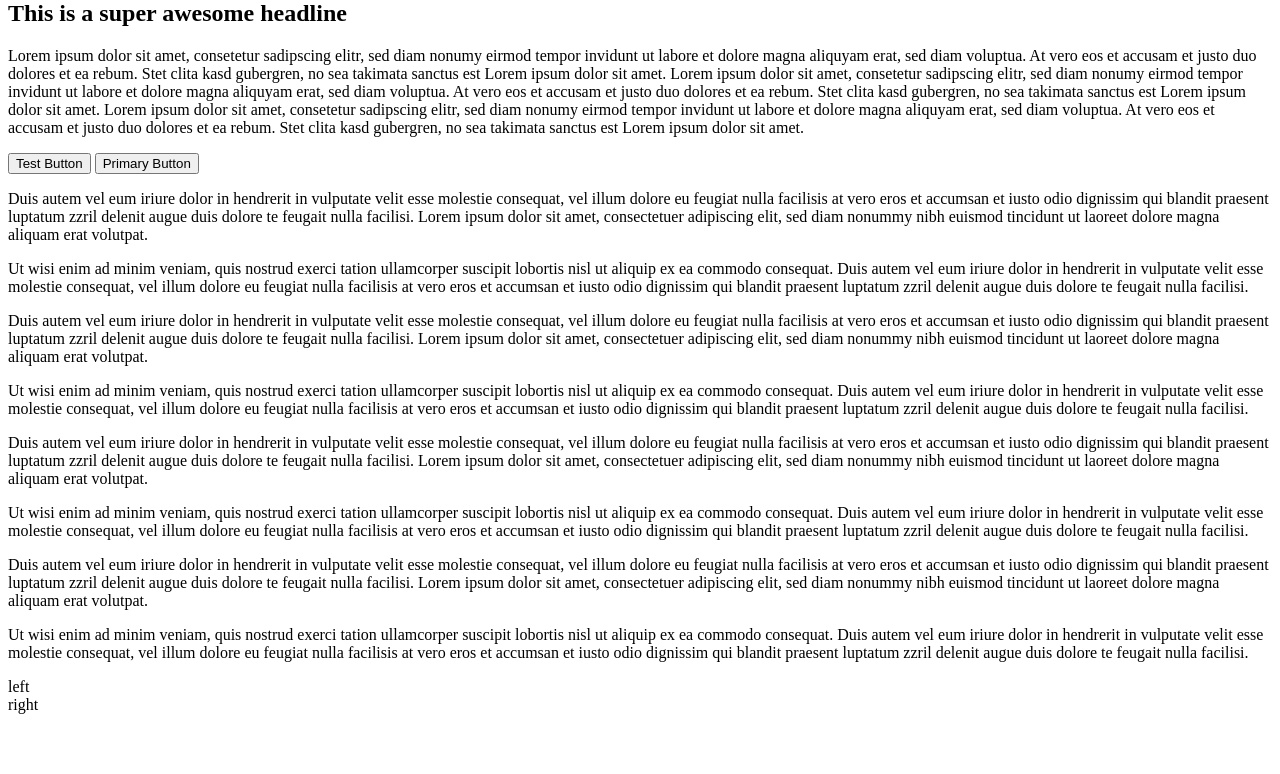
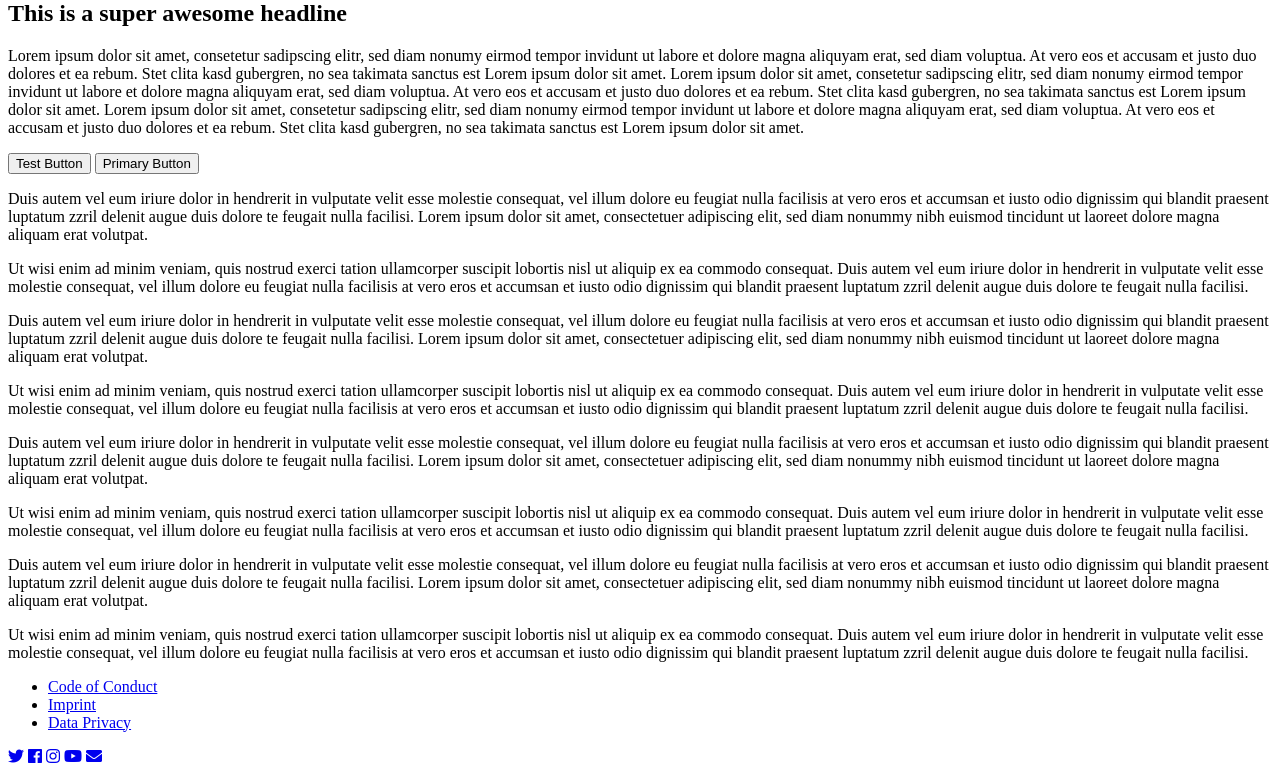
Before and after one commit to ngdeconf/ng-de.org, a Jekyll site: the page built from index.html, in a window 1280 px wide. Shown: the part 604-1378 px from the top of the page. Built offline with Jekyll 4.4.1, drawn with Linux system fonts in a browser that asks for light colours; nearby versions of some CDN libraries; before the commit the page ends 1326 px from its top, so only the background shows below that.

Commit message:
wip: social media channels

```diff
--- a/_data/socialmedia.yml
+++ b/_data/socialmedia.yml
@@ -1,19 +1,24 @@
 twitter:
+  service: Twitter
   username: "@ngdeconf"
   url: https://twitter.com/ngdeconf
 
 facebook:
+  service: Facebook
   username: ngdeconf
   url: https://facebook.com/ngdeconf
 
 newsletter:
+  service: Newsletter
   username: Newsletter
   url: https://ng-de.us5.list-manage.com/subscribe?u=465db430c1cb88ec6dea2ca40&id=a64bc22ee3
 
 instagram:
+  service: Instagram
   username: ngdeconf
   url: https://www.instagram.com/ngdeconf
 
 youtube:
+  service: Youtube
   username: Youtube
   url: https://www.youtube.com/channel/UCBw_r4N2nv72l9IV2hn042A
--- a/index.html
+++ b/index.html
@@ -76,12 +76,62 @@ layout: default
 </main>
 <footer>
   <section class="footer container">
-    <div class="row">
-      <div class="row__col row__col--small">
-        left
+    <div class="row row--two">
+      <div class="row__col">
+        <ul class="link-list">
+          <li class="link-list__item"><a href="#" rel="noopener">Code of Conduct</a></li>
+          <li class="link-list__item"><a href="#" rel="noopener">Imprint</a></li>
+          <li class="link-list__item"><a href="#" rel="noopener">Data Privacy</a></li>
+        </ul>
       </div>
-      <div class="row__col row__col--small">
-        right
+      <div class="row__col">
+        {% if site.data.socialmedia.twitter %}
+        <div class="social-media-list">
+          <a
+            class="social-media-list__item"
+            href="{{ site.data.socialmedia.twitter.url }}"
+            target="_blank"
+            rel="noopener"
+            title="{{ site.data.socialmedia.twitter.service }}"
+          ><i class="fab fa-twitter"></i></a>
+          {% endif %}
+          {% if site.data.socialmedia.facebook %}
+          <a
+            class="social-media-list__item"
+            href="{{ site.data.socialmedia.facebook.url }}"
+            target="_blank"
+            rel="noopener"
+            title="{{ site.data.socialmedia.facebook.service }}"
+          ><i class="fab fa-facebook"></i></a>
+          {% endif %}
+          {% if site.data.socialmedia.instagram %}
+          <a
+            class="social-media-list__item"
+            href="{{ site.data.socialmedia.instagram.url }}"
+            target="_blank"
+            rel="noopener"
+            title="{{ site.data.socialmedia.instagram.service }}"
+          ><i class="fab fa-instagram"></i></a>
+          {% endif %}
+          {% if site.data.socialmedia.youtube %}
+          <a
+            class="social-media-list__item"
+            href="{{ site.data.socialmedia.youtube.url }}"
+            target="_blank"
+            rel="noopener"
+            title="{{ site.data.socialmedia.youtube.service }}"
+          ><i class="fab fa-youtube"></i></a>
+          {% endif %}
+          {% if site.data.socialmedia.newsletter %}
+          <a
+            class="social-media-list__item"
+            href="{{ site.data.socialmedia.newsletter.url }}"
+            target="_blank"
+            rel="noopener"
+            title="{{ site.data.socialmedia.newsletter.service }}"
+          ><i class="fas fa-envelope"></i></a>
+          {% endif %}
+        </div>
       </div>
     </div>
   </section>
```
Also changed, not shown: _sass/default.scss (+32 -0 lines).
